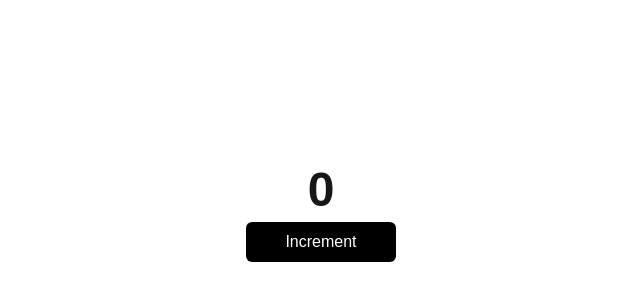
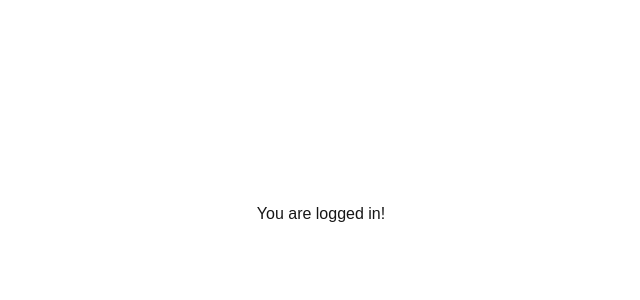
Before and after one commit to Bhawna0034/Next.js-React-Revision, a Next.js app: page / in a window 1280 px wide. Shown: the part 186-486 px from the top of the page, without its empty margins (319-959 px from the left). Built offline with nearby package versions, Linux system fonts and the light colour scheme.

Commit message:
Conditional Rendering with User Status

```diff
--- /dev/null
+++ b/src/app/components/UserStatus.js
@@ -0,0 +1,15 @@
+import React from "react";
+
+const UserStatus = ({ isLoggedIn }) => {
+  return (
+    <div>
+      {isLoggedIn ? (
+        <p>You are logged in!</p>
+      ) : (
+        <p>Please Log in to continue</p>
+      )}
+    </div>
+  );
+};
+
+export default UserStatus;
--- a/src/app/page.js
+++ b/src/app/page.js
@@ -1,10 +1,12 @@
 import Image from "next/image";
 import Counter from "./components/Counter";
+import UserStatus from "./components/UserStatus";
 
 export default function Home() {
+  const isLoggedIn = true;
   return (
     <main className="flex items-center justify-center h-lvh">
-      <Counter />
+      <UserStatus isLoggedIn={isLoggedIn}/>
     </main>
   );
 }
```
